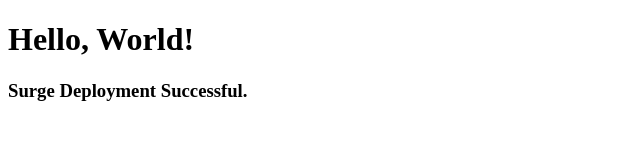
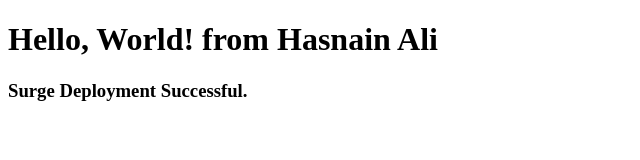
Before and after one commit to beinghasnain16/Bootcamp, a plain HTML site: page index.html in a window 1280 px wide. Shown: the whole page, without its empty margins (0-640 px from the left). Drawn offline with Linux system fonts and the light colour scheme.

Commit message:
Update index.html

```diff
--- a/index.html
+++ b/index.html
@@ -1,10 +1,10 @@
 <!DOCTYPE html>
 <html>
 <head>
-    <title>Hello World from Hasnain Ali</title>
+    <title>Hello World</title>
 </head>
 <body>
-    <h1>Hello, World!</h1>
+    <h1>Hello, World! from Hasnain Ali</h1>
     <h3>Surge Deployment Successful.</h3>
 </body>
 </html>
```
